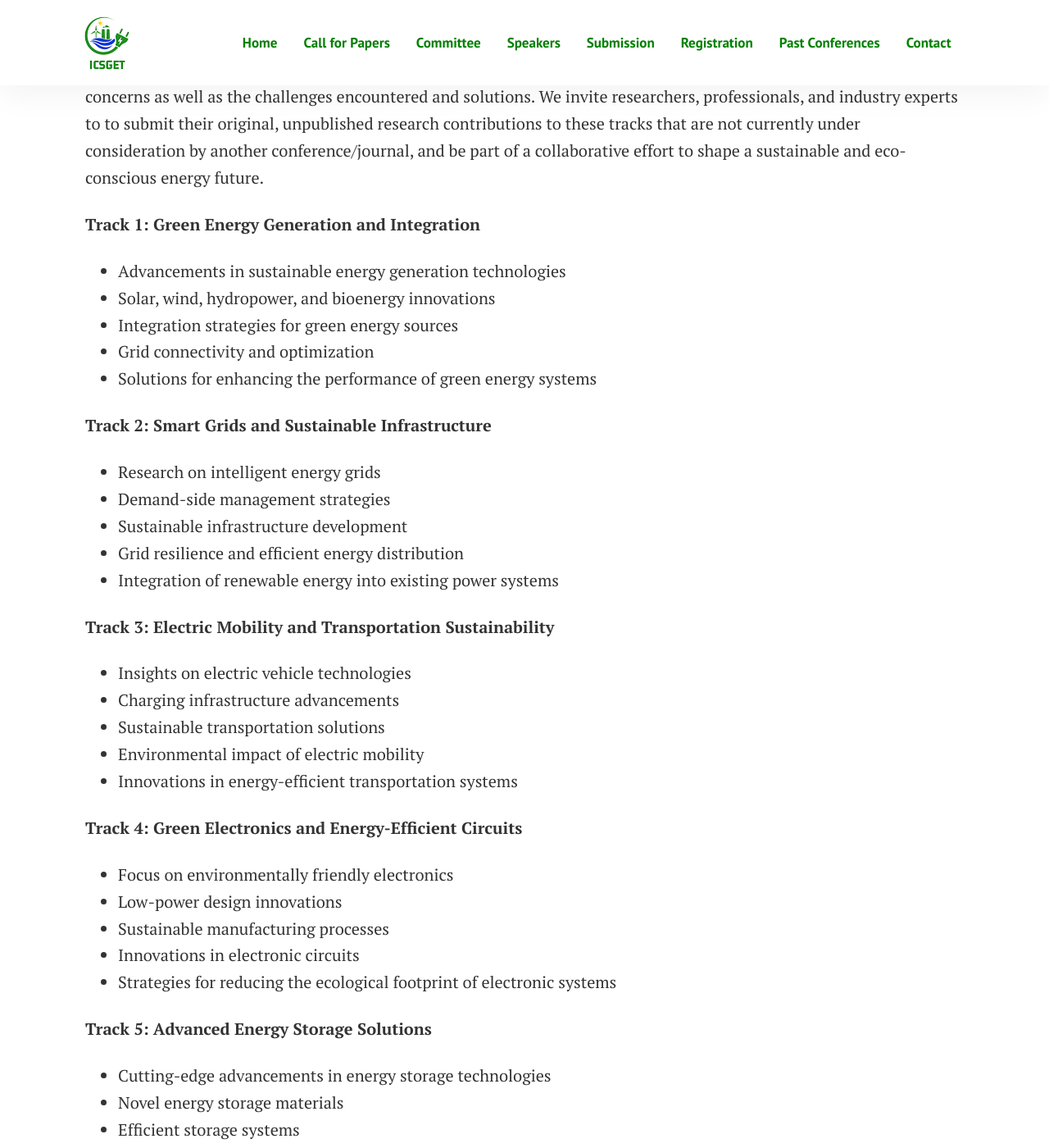
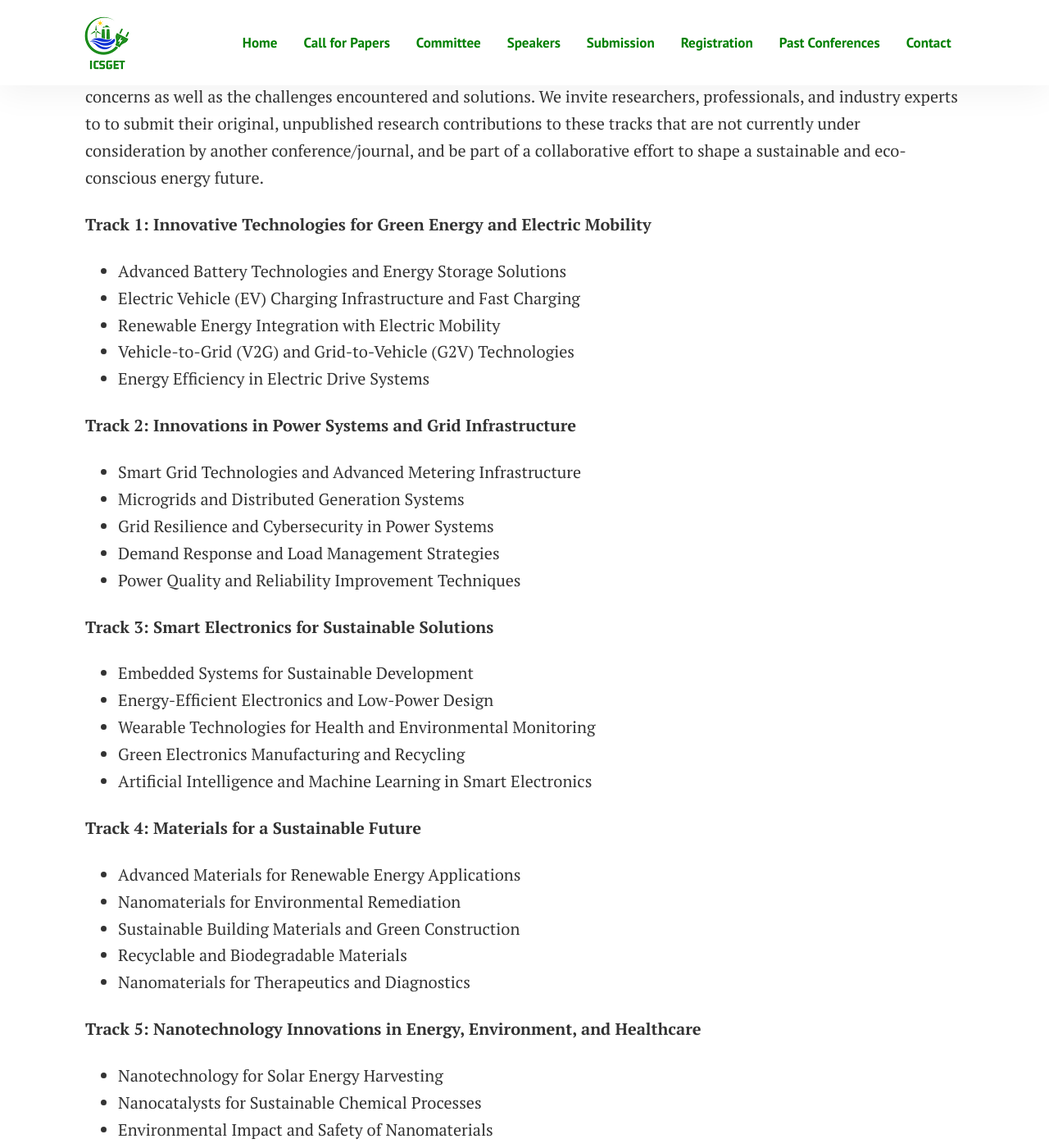
Before and after one commit to sravivarmanvce/temp, a Jekyll site: the page built from pages/callforpapers.md, in a window 1280 px wide and 1400 px high, scrolled down 532 px. Shown: the whole window at 82% size. Built offline with Jekyll 4.4.1, drawn with Linux system fonts in a browser that asks for light colours; some of the changed text lies outside the part shown.

Commit message:
Update callforpapers.md

```diff
--- a/pages/callforpapers.md
+++ b/pages/callforpapers.md
@@ -7,40 +7,40 @@ image: assets/images/banner-alt.png
 
 The ICSGET-2024 is a platform both for industry and academia to present and discuss the innovations, trends, and concerns as well as the challenges encountered and solutions. We invite researchers, professionals, and industry experts to to submit their original, unpublished research contributions to these tracks that are not currently under consideration by another conference/journal, and be part of a collaborative effort to shape a sustainable and eco-conscious energy future.
 
-**Track 1: Green Energy Generation and Integration**
-- Advancements in sustainable energy generation technologies
-- Solar, wind, hydropower, and bioenergy innovations
-- Integration strategies for green energy sources
-- Grid connectivity and optimization
-- Solutions for enhancing the performance of green energy systems
+**Track 1: Innovative Technologies for Green Energy and Electric Mobility**
+- Advanced Battery Technologies and Energy Storage Solutions
+- Electric Vehicle (EV) Charging Infrastructure and Fast Charging
+- Renewable Energy Integration with Electric Mobility
+- Vehicle-to-Grid (V2G) and Grid-to-Vehicle (G2V) Technologies
+- Energy Efficiency in Electric Drive Systems
 
-**Track 2: Smart Grids and Sustainable Infrastructure**
-- Research on intelligent energy grids
-- Demand-side management strategies
-- Sustainable infrastructure development
-- Grid resilience and efficient energy distribution
-- Integration of renewable energy into existing power systems
+**Track 2: Innovations in Power Systems and Grid Infrastructure**
+- Smart Grid Technologies and Advanced Metering Infrastructure
+- Microgrids and Distributed Generation Systems
+- Grid Resilience and Cybersecurity in Power Systems
+- Demand Response and Load Management Strategies
+- Power Quality and Reliability Improvement Techniques
 
-**Track 3: Electric Mobility and Transportation Sustainability**
-- Insights on electric vehicle technologies
-- Charging infrastructure advancements
-- Sustainable transportation solutions
-- Environmental impact of electric mobility
-- Innovations in energy-efficient transportation systems
+**Track 3: Smart Electronics for Sustainable Solutions**
+- Embedded Systems for Sustainable Development
+- Energy-Efficient Electronics and Low-Power Design
+- Wearable Technologies for Health and Environmental Monitoring
+- Green Electronics Manufacturing and Recycling
+- Artificial Intelligence and Machine Learning in Smart Electronics
 
-**Track 4: Green Electronics and Energy-Efficient Circuits**
-- Focus on environmentally friendly electronics
-- Low-power design innovations
-- Sustainable manufacturing processes
-- Innovations in electronic circuits
-- Strategies for reducing the ecological footprint of electronic systems
+**Track 4: Materials for a Sustainable Future**
+- Advanced Materials for Renewable Energy Applications
+- Nanomaterials for Environmental Remediation
+- Sustainable Building Materials and Green Construction
+- Recyclable and Biodegradable Materials
+- Nanomaterials for Therapeutics and Diagnostics
 
-**Track 5: Advanced Energy Storage Solutions**
-- Cutting-edge advancements in energy storage technologies
-- Novel energy storage materials
-- Efficient storage systems
-- Innovative approaches to enhance reliability
-- Integration of battery technologies, supercapacitors, and thermal energy storage into sustainable energy ecosystems
+**Track 5: Nanotechnology Innovations in Energy, Environment, and Healthcare**
+- Nanotechnology for Solar Energy Harvesting
+- Nanocatalysts for Sustainable Chemical Processes
+- Environmental Impact and Safety of Nanomaterials
+- Nanostructured Materials for Advanced Health Diagnostics
+- Nanotechnology for Thermal Management
 
 Papers undergo a single-blind review process, by experts drawn from reputed organizations, across the world. Nontrivial, unpublished and original contributions will only be considered for the conference. The conference will have main papers, presentations, and poster presentations for short papers. All accepted and registered (presented) papers is planned to publish in the proceedings of **"E3S Web of Conferences”**.
 
```
